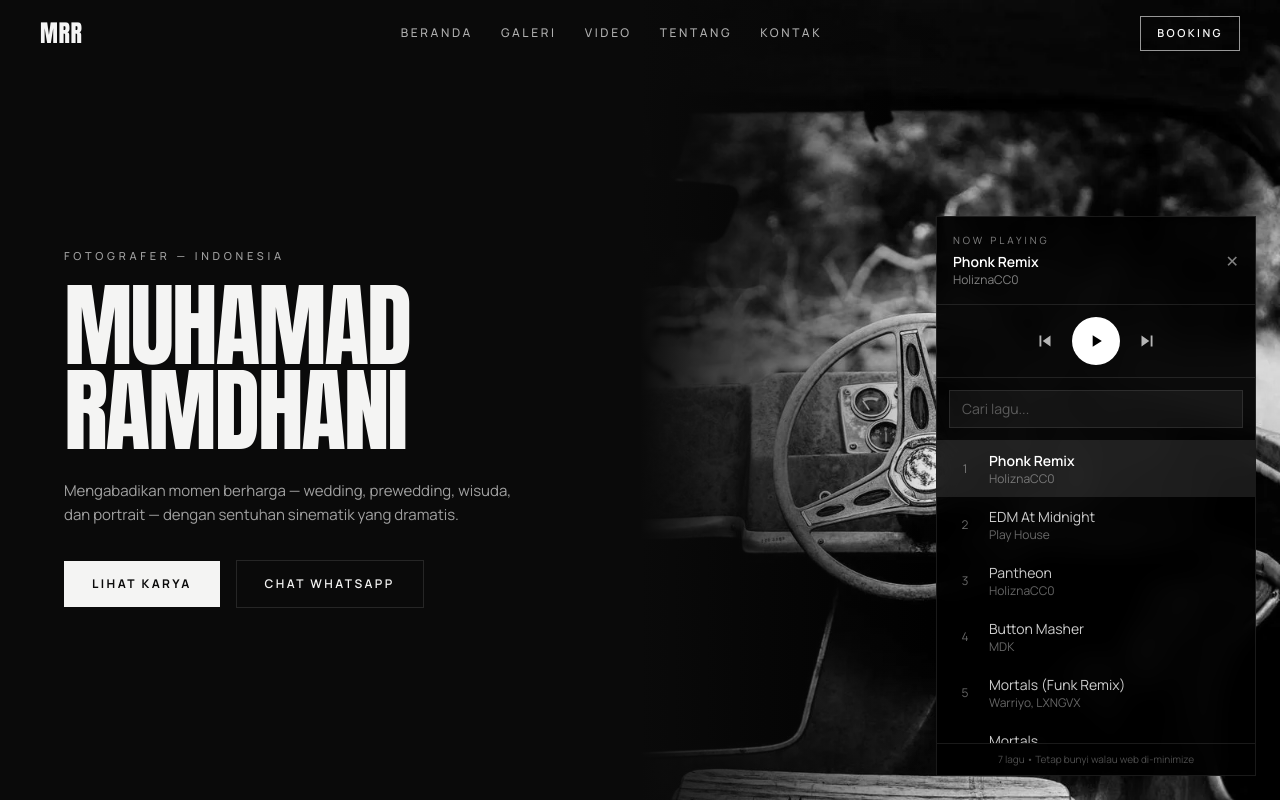
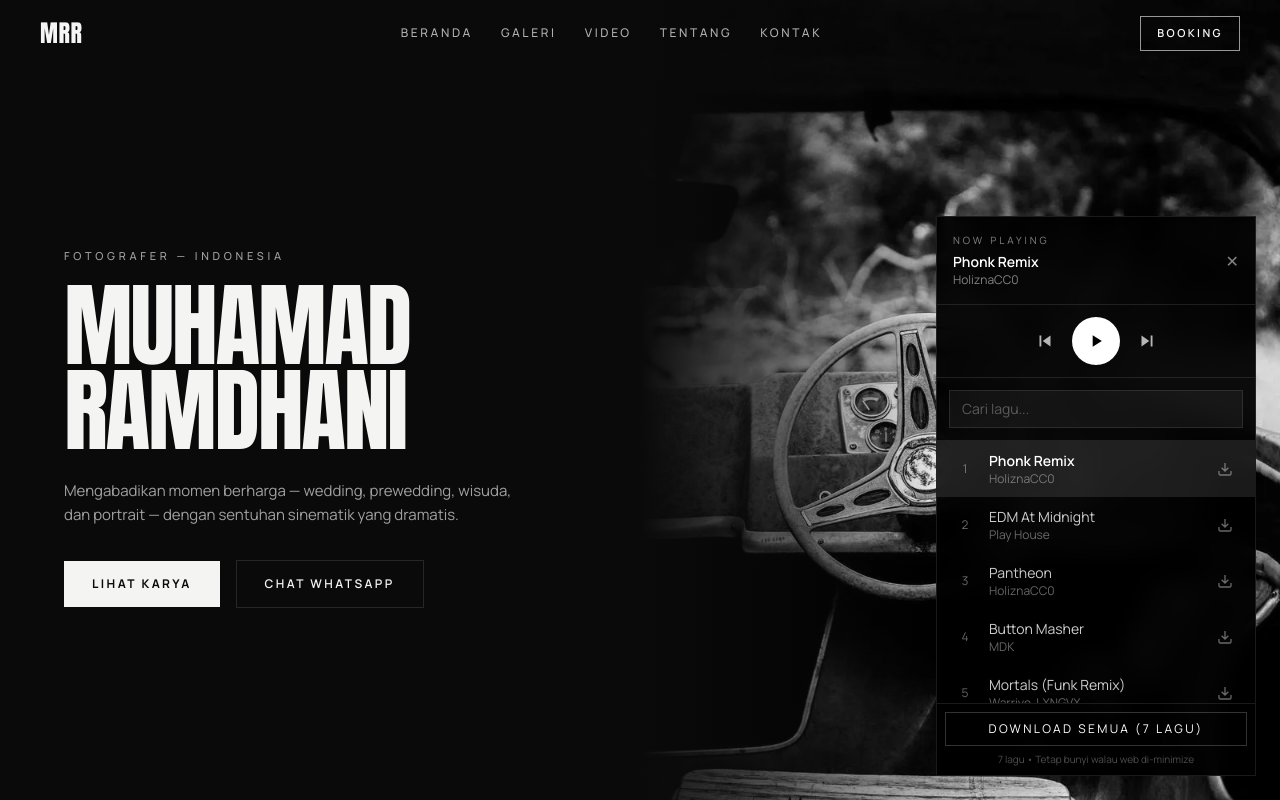
Before and after one commit to depokmimi/Portofolio--fotografer, a Next.js app: page / in a window 1280 px wide. Both pictures are taken after a click on the button "Open music player". Shown: the top 800 px of the page. Built offline with nearby package versions, Linux system fonts and the light colour scheme.

Commit message:
Tombol download per lagu + download semua di music player

```diff
--- a/app/components/MusicPlayer.tsx
+++ b/app/components/MusicPlayer.tsx
@@ -47,9 +47,44 @@ export default function MusicPlayer() {
   const [currentTrack, setCurrentTrack] = useState(0);
   const [isExpanded, setIsExpanded] = useState(false);
   const [search, setSearch] = useState("");
+  const [downloading, setDownloading] = useState<string | null>(null);
   const audioRef = useRef<HTMLAudioElement | null>(null);
 
   const track = TRACKS[currentTrack];
+
+  // Download satu lagu sebagai file MP3
+  const downloadTrack = useCallback(async (index: number) => {
+    const t = TRACKS[index];
+    const filename = `${t.title} - ${t.artist}.mp3`;
+    setDownloading(filename);
+    try {
+      const res = await fetch(t.src);
+      if (!res.ok) throw new Error("Gagal mengunduh");
+      const blob = await res.blob();
+      const url = URL.createObjectURL(blob);
+      const a = document.createElement("a");
+      a.href = url;
+      a.download = filename;
+      document.body.appendChild(a);
+      a.click();
+      document.body.removeChild(a);
+      URL.revokeObjectURL(url);
+    } catch {
+      // Fallback: buka URL langsung kalau fetch gagal
+      window.open(t.src, "_blank");
+    } finally {
+      setDownloading(null);
+    }
+  }, []);
+
+  // Download semua lagu satu per satu
+  const downloadAll = useCallback(async () => {
+    for (let i = 0; i < TRACKS.length; i++) {
+      await downloadTrack(i);
+      // Jeda sebentar biar browser tidak blokir download beruntun
+      await new Promise((r) => setTimeout(r, 800));
+    }
+  }, [downloadTrack]);
 
   const filteredTracks = TRACKS.map((t, i) => ({ ...t, index: i })).filter(
     (t) =>
@@ -234,12 +269,15 @@ export default function MusicPlayer() {
           {/* Song list */}
           <div className="flex-1 overflow-y-auto">
             {filteredTracks.map((t) => (
-              <button
+              <div
                 key={t.src}
-                onClick={() => playTrack(t.index)}
-                className={`flex w-full items-center gap-3 px-4 py-2.5 text-left transition-colors hover:bg-white/5 ${
+                className={`flex w-full items-center gap-3 px-4 py-2.5 transition-colors hover:bg-white/5 ${
                   t.index === currentTrack ? "bg-white/10" : ""
                 }`}
+              >
+                <button
+                  onClick={() => playTrack(t.index)}
+                  className="flex min-w-0 flex-1 items-center gap-3 text-left"
                 >
                   <span className="w-6 shrink-0 text-center text-xs text-white/40">
                     {t.index === currentTrack && isPlaying ? (
@@ -259,15 +297,42 @@ export default function MusicPlayer() {
                     <span className="block truncate text-xs text-white/40">{t.artist}</span>
                   </span>
                 </button>
+                <button
+                  onClick={() => downloadTrack(t.index)}
+                  disabled={downloading !== null}
+                  className="shrink-0 p-1.5 text-white/40 hover:text-white disabled:opacity-50"
+                  aria-label={`Download ${t.title}`}
+                  title="Download MP3"
+                >
+                  {downloading === `${t.title} - ${t.artist}.mp3` ? (
+                    <svg width="16" height="16" viewBox="0 0 24 24" fill="none" stroke="currentColor" strokeWidth="2" className="animate-spin">
+                      <path d="M21 12a9 9 0 11-6.219-8.56" />
+                    </svg>
+                  ) : (
+                    <svg width="16" height="16" viewBox="0 0 24 24" fill="none" stroke="currentColor" strokeWidth="2">
+                      <path d="M21 15v4a2 2 0 01-2 2H5a2 2 0 01-2-2v-4M7 10l5 5 5-5M12 15V3" />
+                    </svg>
+                  )}
+                </button>
+              </div>
             ))}
             {filteredTracks.length === 0 && (
               <p className="p-4 text-center text-sm text-white/40">Lagu tidak ditemukan</p>
             )}
           </div>
 
-          <p className="border-t border-white/10 p-2 text-center text-[10px] text-white/30">
+          <div className="border-t border-white/10 p-2">
+            <button
+              onClick={downloadAll}
+              disabled={downloading !== null}
+              className="w-full border border-white/20 py-2 text-xs tracking-[0.2em] text-white uppercase transition-colors hover:bg-white hover:text-black disabled:opacity-50"
+            >
+              {downloading ? `Mengunduh... ${downloading}` : `Download Semua (${TRACKS.length} Lagu)`}
+            </button>
+            <p className="mt-1.5 text-center text-[10px] text-white/30">
               {TRACKS.length} lagu • Tetap bunyi walau web di-minimize
             </p>
+          </div>
         </div>
       ) : (
         <button
```
Lines whose indentation alone changed are shown as unchanged.
